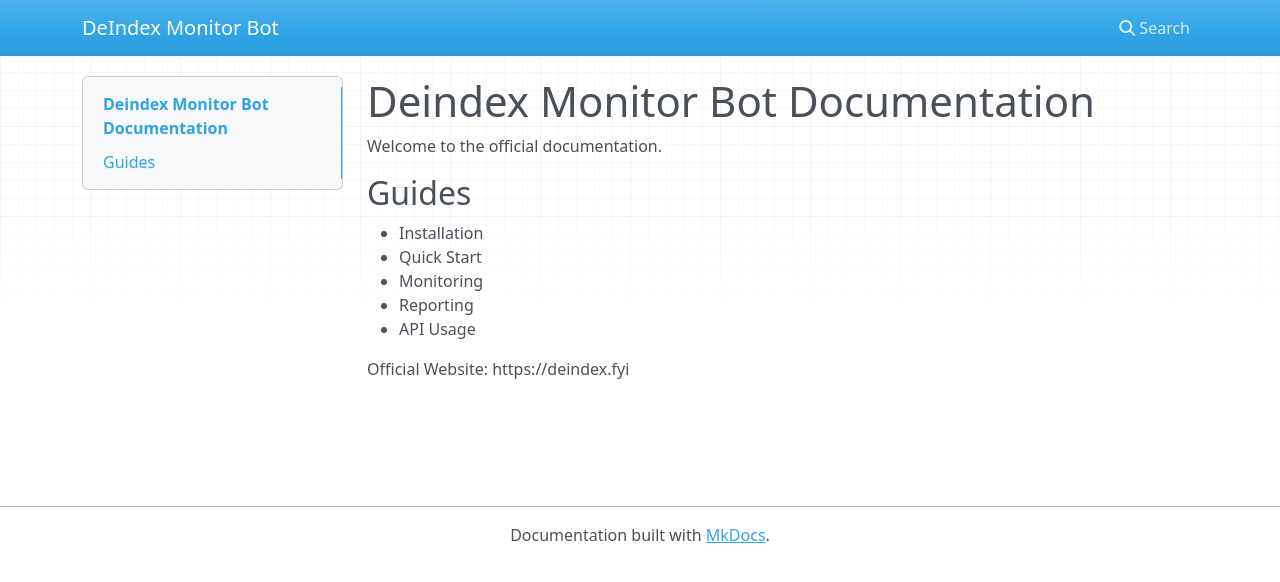
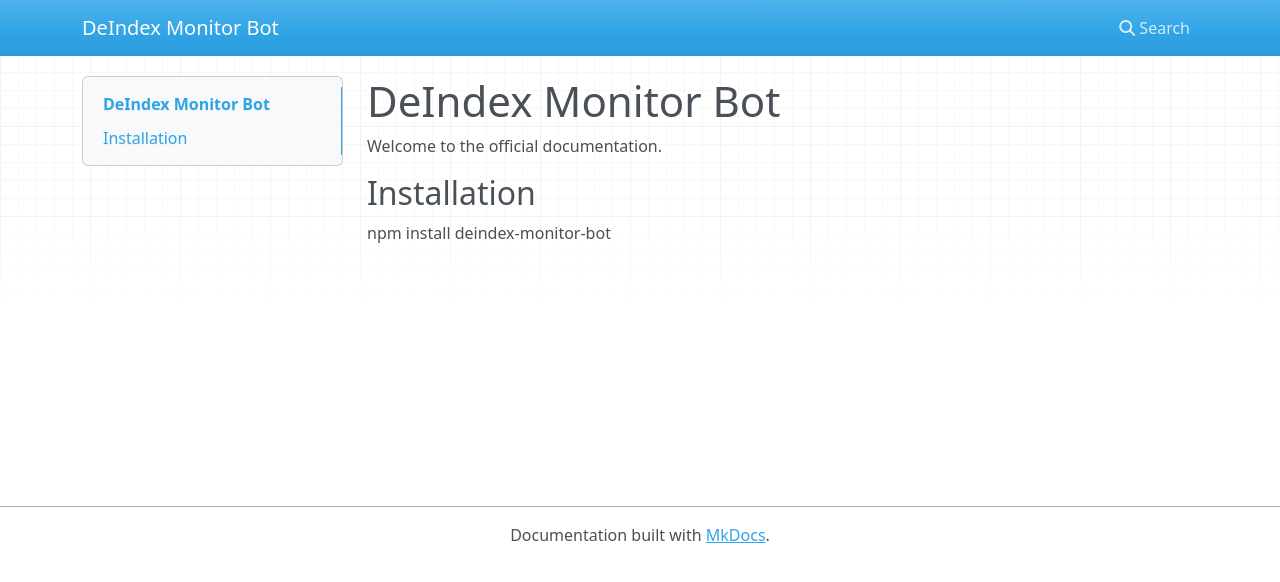
Before and after one commit to Deindex/Deindex-Monitor-Bot, an MkDocs documentation site: the page built from docs/index.md, in a window 1280 px wide. Shown: the top 582 px of the page. Built offline with MkDocs 1.6.1, drawn with Linux system fonts in a browser that asks for light colours; nearby versions of some CDN libraries.

Commit message:
Update index.md

```diff
--- a/docs/index.md
+++ b/docs/index.md
@@ -1,14 +1,7 @@
-# Deindex Monitor Bot Documentation
+# DeIndex Monitor Bot
 
 Welcome to the official documentation.
 
-## Guides
+## Installation
 
-- Installation
-- Quick Start
-- Monitoring
-- Reporting
-- API Usage
-
-Official Website:
-https://deindex.fyi
+npm install deindex-monitor-bot
```
